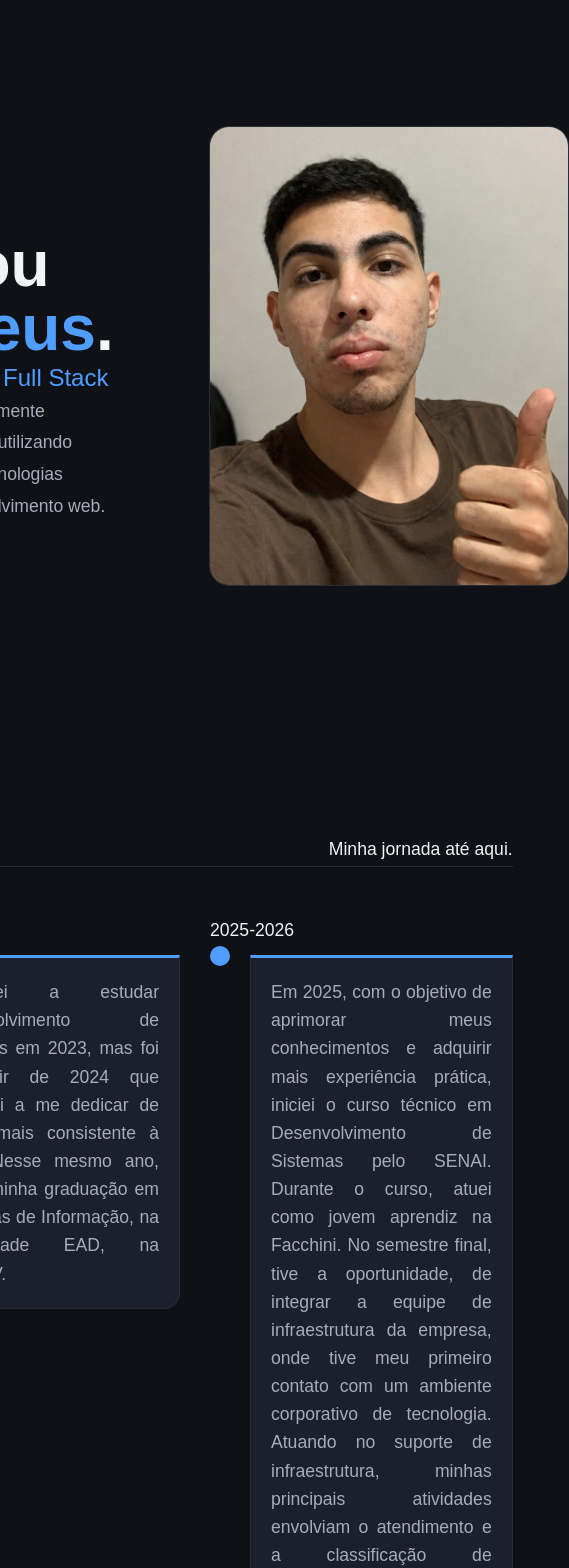
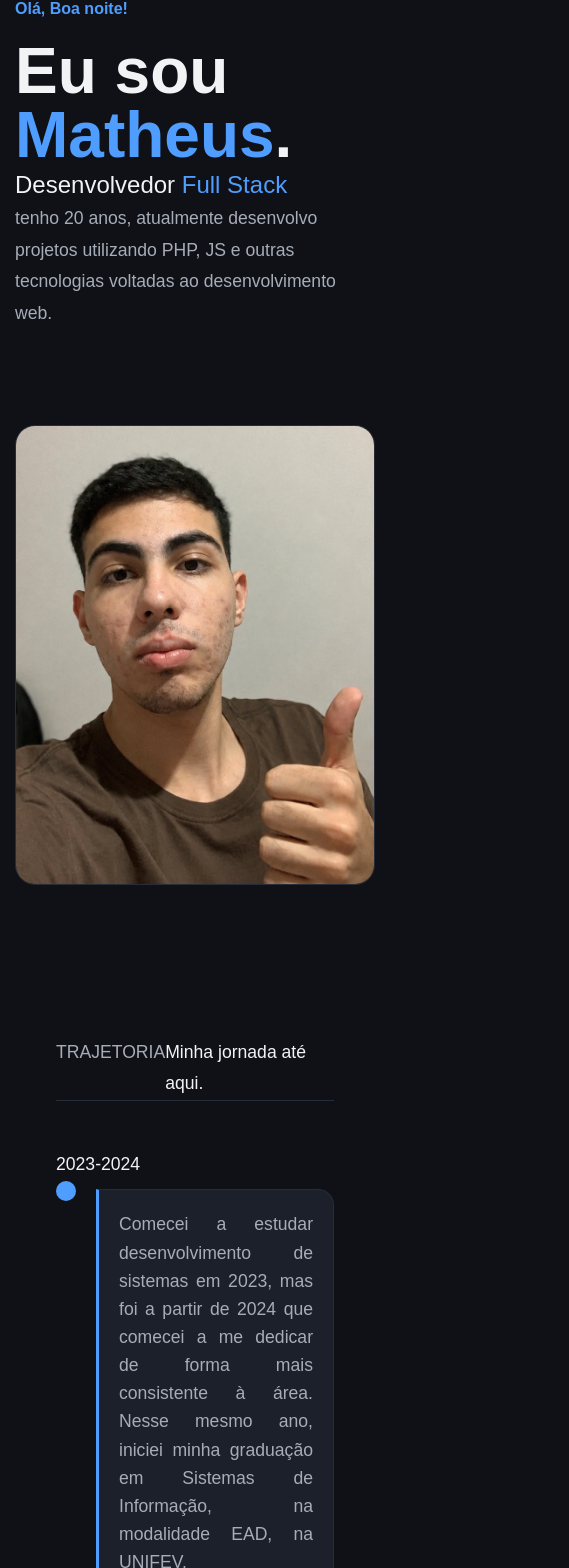
Before and after one commit to mathgb10/portifolio2.0, a React (Vite) app: page / in a window 390 px wide. Shown: the part 114-1682 px from the top of the page, 569 px wide, since content can reach past the window. Built offline with nearby package versions, Linux system fonts and the light colour scheme.

Commit message:
feat: responsividade de todas seções

```diff
--- a/src/components/projects.jsx
+++ b/src/components/projects.jsx
@@ -26,8 +26,8 @@ export default function Projects() {
                     <div className='project-tech'>
                         <span><img className="icon" src={PHPicon} alt="PHP"/>PHP</span>
                         <span><img className="icon" src={JSicon} alt="JS"/>JavaScript</span>
+                        <span><img className="icon" src={Dockericon} alt="Docker"/>Docker</span>
                         <span>REST API</span>
-                        <span><img className="icon" src={Dockericon} alt="Docker"/>Docker</span>
                     </div>
                 </div>
                 <div className='card'>
--- a/src/index.css
+++ b/src/index.css
@@ -342,3 +342,53 @@ nav div a {
     color: var(--accent);
   }
 }
+
+@media (max-width: 768px) {
+
+  body {
+    padding: unset;
+  }
+
+  .hero {
+    padding: 6em 0px 6em 0px;
+  }
+
+  .hero-content {
+    flex-direction: column;
+  }
+
+  .section {
+    width: 100%;
+  }
+
+  .timeline {
+    flex-direction: column;
+  }
+
+  .timeline-content div {
+    border-radius: 0px var(--radius-2xl) var(--radius-2xl) 0px;
+    border: 1px solid var(--border);
+    border-left: 3px solid var(--accent);
+  }
+
+  .skills,
+  .projects,
+  .project-tech, .contatos {
+    flex-direction: column;
+  }
+
+  .project-tech{
+    align-items: start;
+  }
+
+  .contact-section{
+    border-radius: var(--radius-4xl) var(--radius-4xl) 0px 0px;
+  }
+  .contatos-text h2{
+    font-size: 1.2em;
+  }
+
+  .contatos-list a {
+    font-size: 1em;
+  }
+}
```
